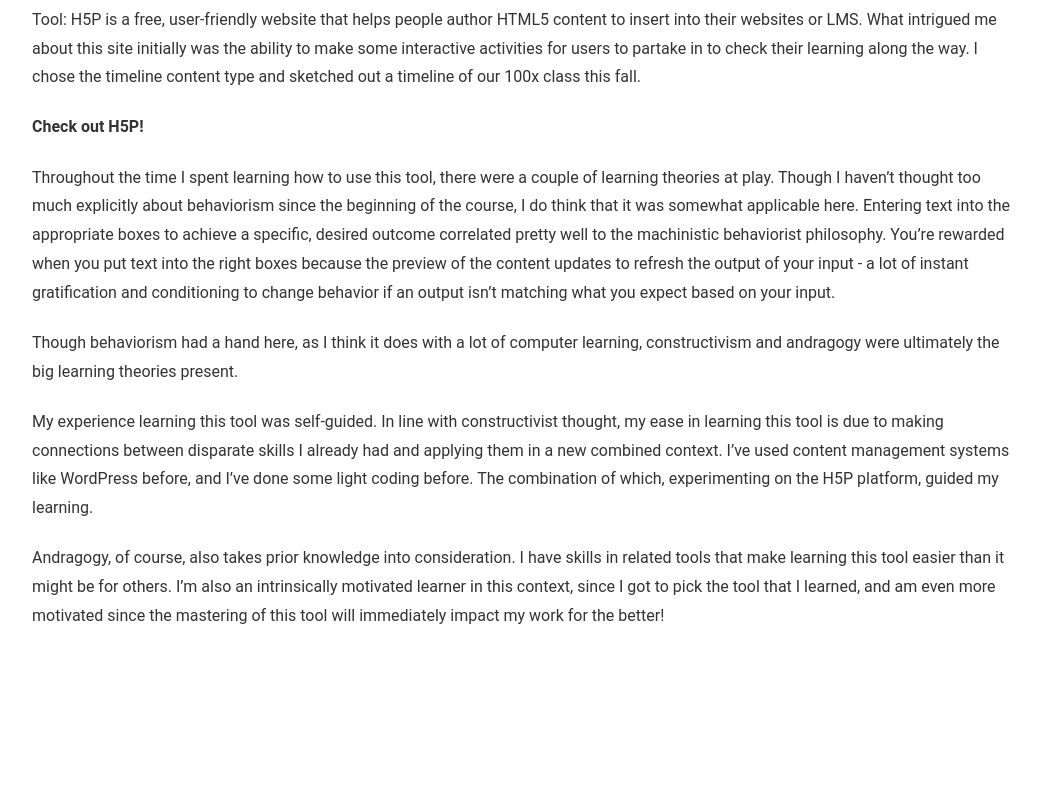
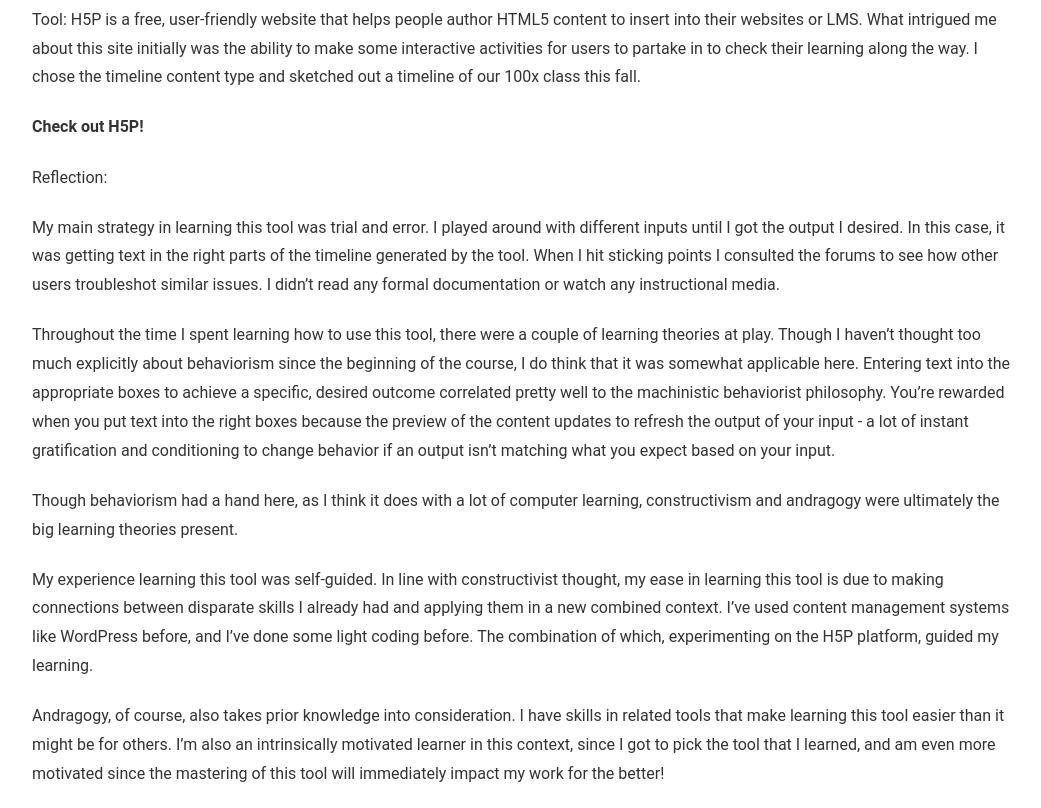
Before and after one commit to caitlinmeyer/idt-portfolio, a Jekyll site: the page built from 100x/microlearning.md, in a window 1280 px wide and 900 px high, scrolled down 744 px, cut to the strip 92-900 px from the top of the window. Shown: the whole strip, without its empty margins (118-1159 px from the left). Built offline with Jekyll 4.4.1, drawn with Linux system fonts in a browser that asks for light colours; before the commit the page ends 1488 px from its top, so only the background shows below that.

Commit message:
Update microlearning.md

```diff
--- a/100x/microlearning.md
+++ b/100x/microlearning.md
@@ -10,6 +10,10 @@
 
 [Check out H5P!](https://h5p.org)
 
+Reflection:
+
+My main strategy in learning this tool was trial and error. I played around with different inputs until I got the output I desired. In this case, it was getting text in the right parts of the timeline generated by the tool. When I hit sticking points I consulted the forums to see how other users troubleshot similar issues. I didn't read any formal documentation or watch any instructional media.
+
 Throughout the time I spent learning how to use this tool, there were a couple of learning theories at play. Though I haven't thought too much explicitly about behaviorism since the beginning of the course, I do think that it was somewhat applicable here. Entering text into the appropriate boxes to achieve a specific, desired outcome correlated pretty well to the machinistic behaviorist philosophy. You're rewarded when you put text into the right boxes because the preview of the content updates to refresh the output of your input - a lot of instant gratification and conditioning to change behavior if an output isn't matching what you expect based on your input.
 
 Though behaviorism had a hand here, as I think it does with a lot of computer learning, constructivism and andragogy were ultimately the big learning theories present.
```
